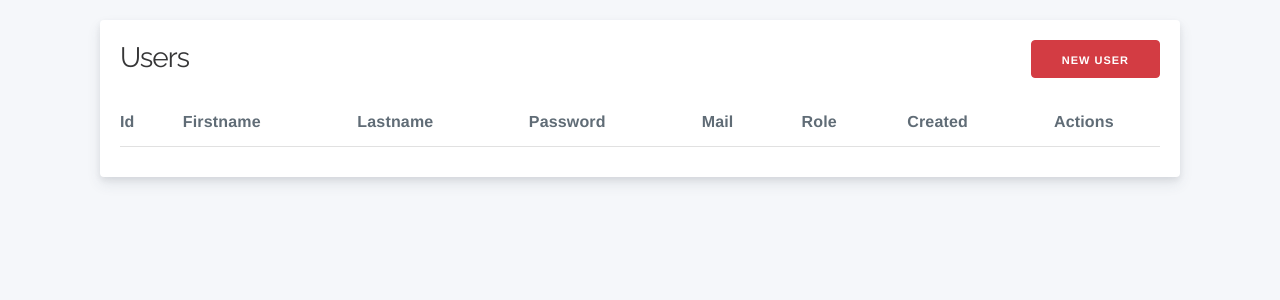
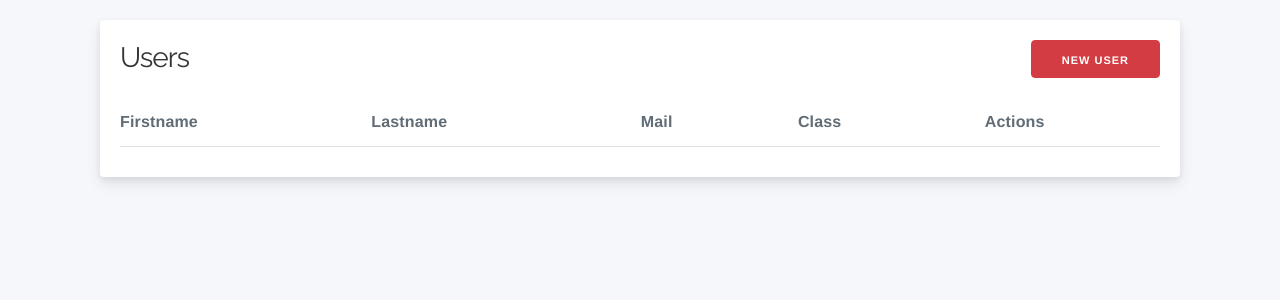
Before and after one commit to Niels-Kolkman/CustomerProject, a CakePHP app: template CustomerProject/templates/Users/index.php in a window 1280 px wide. Shown: the part 78-378 px from the top of the page. Run offline with PHP 8.4 and a stand-in for CakePHP, Linux system fonts and the light colour scheme; the template is opened without the code that fills it, so the values that code supplies are empty; some libraries are stand-ins or nearby versions.

Commit message:
Overview indexes update

```diff
--- a/CustomerProject/templates/Groups/index.php
+++ b/CustomerProject/templates/Groups/index.php
@@ -11,7 +11,6 @@
         <table>
             <thead>
                 <tr>
-                    <th><?= $this->Paginator->sort('id') ?></th>
                     <th><?= $this->Paginator->sort('group_name') ?></th>
                     <th><?= $this->Paginator->sort('created') ?></th>
                     <th class="actions"><?= __('Actions') ?></th>
@@ -20,7 +19,6 @@
             <tbody>
                 <?php foreach ($groups as $group): ?>
                 <tr>
-                    <td><?= $this->Number->format($group->id) ?></td>
                     <td><?= h($group->group_name) ?></td>
                     <td><?= h($group->created) ?></td>
                     <td class="actions">
--- a/CustomerProject/templates/Users/index.php
+++ b/CustomerProject/templates/Users/index.php
@@ -11,26 +11,20 @@
         <table>
             <thead>
                 <tr>
-                    <th><?= $this->Paginator->sort('id') ?></th>
                     <th><?= $this->Paginator->sort('firstname') ?></th>
                     <th><?= $this->Paginator->sort('lastname') ?></th>
-                    <th><?= $this->Paginator->sort('password') ?></th>
                     <th><?= $this->Paginator->sort('mail') ?></th>
-                    <th><?= $this->Paginator->sort('role') ?></th>
-                    <th><?= $this->Paginator->sort('created') ?></th>
+                  <th><?= $this->Paginator->sort('class') ?></th>
                     <th class="actions"><?= __('Actions') ?></th>
                 </tr>
             </thead>
             <tbody>
                 <?php foreach ($users as $user): ?>
                 <tr>
-                    <td><?= $this->Number->format($user->id) ?></td>
                     <td><?= h($user->firstname) ?></td>
                     <td><?= h($user->lastname) ?></td>
-                    <td><?= h($user->password) ?></td>
                     <td><?= h($user->mail) ?></td>
-                    <td><?= h($user->role) ?></td>
-                    <td><?= h($user->created) ?></td>
+                    <td><?= h($user->class) ?></td>
                     <td class="actions">
                         <?= $this->Html->link(__('View'), ['action' => 'view', $user->id]) ?>
                         <?= $this->Html->link(__('Edit'), ['action' => 'edit', $user->id]) ?>
```
Also changed, not shown: CustomerProject/templates/Tests/index.php (+4 -4 lines).
